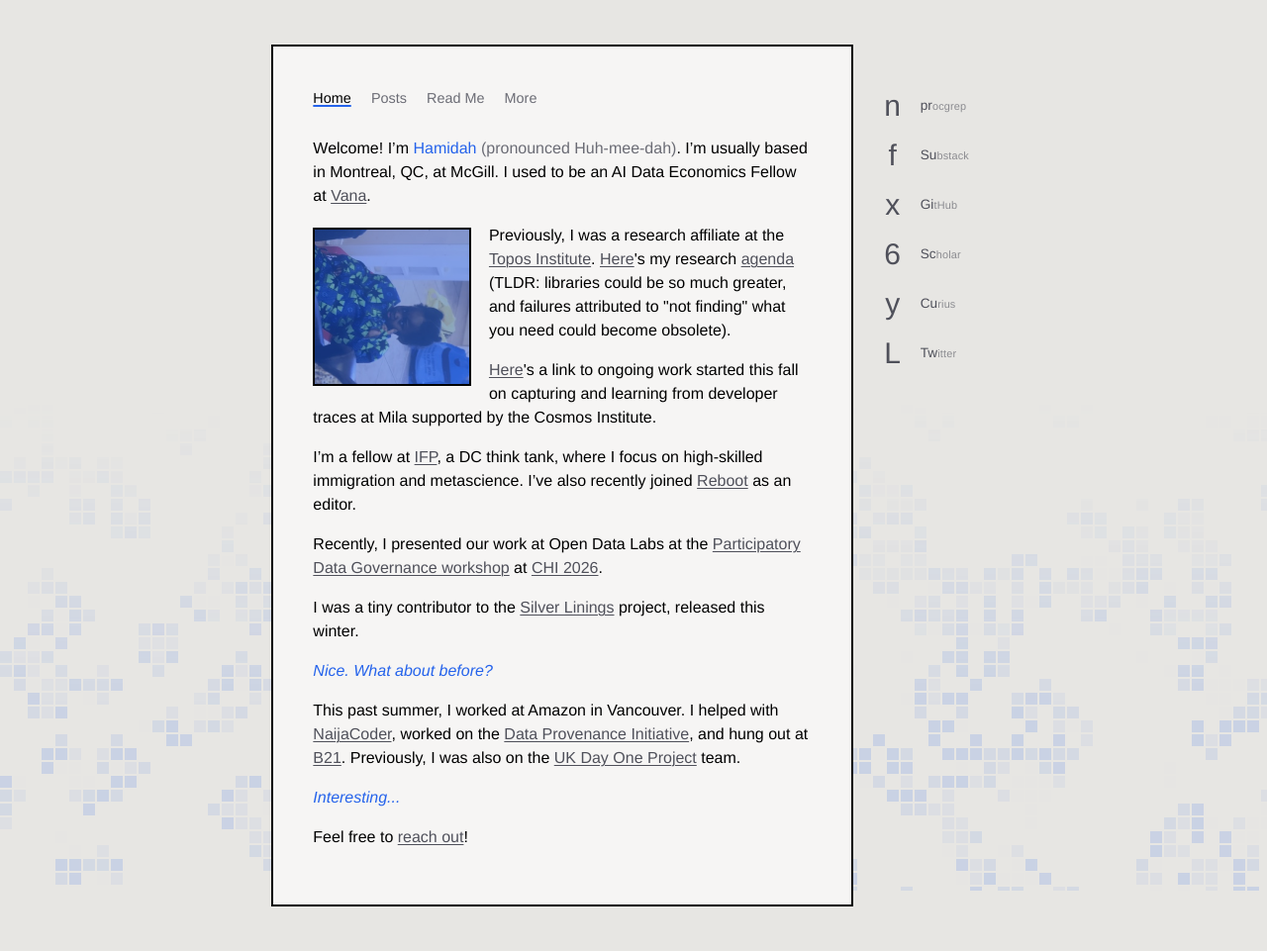
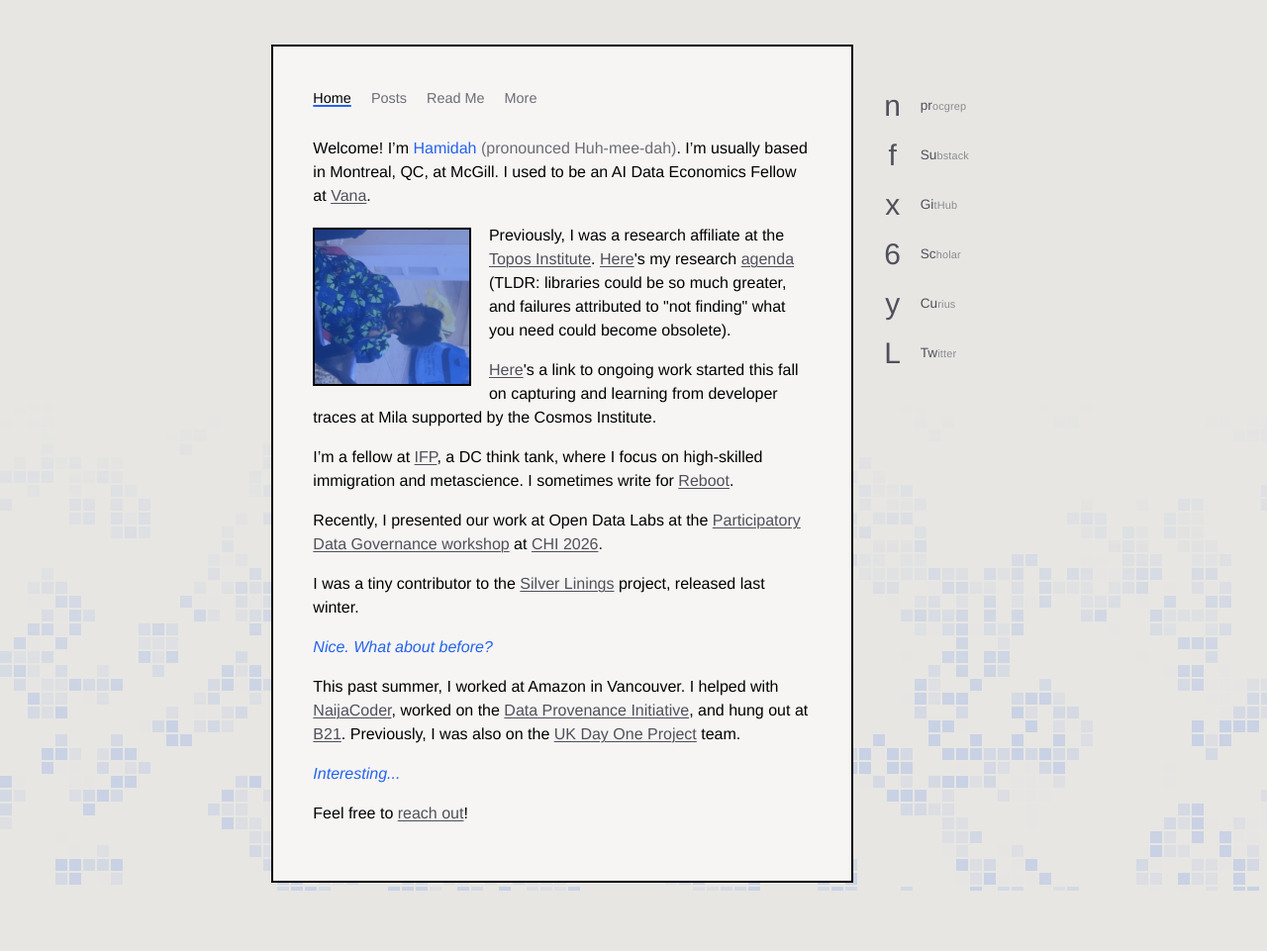
Before and after one commit to hamidahoderinwale/hamidahoderinwale.github.io, a Jekyll site: the page index.html, which Jekyll copies as it is, in a window 1280 px wide. Shown: the whole page at 99% size. Built offline with Jekyll 4.4.1, drawn with Linux system fonts in a browser that asks for light colours; some web fonts are replaced; after the commit the page ends 937 px from its top, so only the background shows below that.

Commit message:
Compact inline rail on narrow screens; copy: released last winter, sometimes write for Reboot
Co-Authored-By: Claude Fable 5.1 <noreply@anthropic.com>

```diff
--- a/index.html
+++ b/index.html
@@ -36,9 +36,9 @@
   </figure>
   <p> Previously, I was a research affiliate at the <a href="https://topos.site/" target="_blank" rel="noopener">Topos Institute</a>. <a href="https://topos.institute/blog/2025-02-27-codified-context/" target="_blank" rel="noopener">Here</a>'s my research <a href="https://telemetry-landing.netlify.app/" target="_blank" rel="noopener">agenda</a> (TLDR: libraries could be so much greater, and failures attributed to "not finding" what you need could become obsolete).</p>
   <p><a href="procgrep/">Here</a>'s a link to ongoing work started this fall on capturing and learning from developer traces at Mila supported by the Cosmos Institute.</p>
-  <p>I’m a fellow at <a href="https://progress.institute/author/hamidah-oderinwale/" target="_blank" rel="noopener">IFP</a>, a DC think tank, where I focus on high-skilled immigration and metascience. I’ve also recently joined <a href="https://joinreboot.org/" target="_blank" rel="noopener">Reboot</a> as an editor.</p>
+  <p>I’m a fellow at <a href="https://progress.institute/author/hamidah-oderinwale/" target="_blank" rel="noopener">IFP</a>, a DC think tank, where I focus on high-skilled immigration and metascience. I sometimes write for <a href="https://joinreboot.org/" target="_blank" rel="noopener">Reboot</a>.</p>
   <p>Recently, I presented our work at Open Data Labs at the <a href="https://postanalogue.net/responsible-governance-workshop" target="_blank" rel="noopener">Participatory Data Governance workshop</a> at <a href="https://chi2026.acm.org/" target="_blank" rel="noopener">CHI 2026</a>.</p>
-  <p>I was a tiny contributor to the <a href="https://x.com/RaianyRomanni/status/2016527509131596248" target="_blank" rel="noopener">Silver Linings</a> project, released this winter.</p>
+  <p>I was a tiny contributor to the <a href="https://x.com/RaianyRomanni/status/2016527509131596248" target="_blank" rel="noopener">Silver Linings</a> project, released last winter.</p>
   <p><em class="aside">Nice. What about before?</em></p>
   <p>This past summer, I worked at Amazon in Vancouver. I helped with <a href="https://naijacoder.org" target="_blank" rel="noopener">NaijaCoder</a>, worked on the <a href="https://www.dataprovenance.org/" target="_blank" rel="noopener">Data Provenance Initiative</a>, and hung out at <a href="https://building21.ca" target="_blank" rel="noopener">B21</a>. Previously, I was also on the <a href="https://ukdayone.org" target="_blank" rel="noopener">UK Day One Project</a> team.</p>
   <p><em class="aside">Interesting...</em></p>
--- a/site.css
+++ b/site.css
@@ -299,9 +299,12 @@ a:focus-visible {
         position: static;
         flex-direction: row;
         flex-wrap: wrap;
-        gap: 2px 10px;
+        gap: 0 14px;
         margin: -8px 0 12px -4px;
     }
+    .rail a { min-width: 0; gap: 7px; }
+    /* Inline, the label keeps only its two plain letters so six items fit a row. */
+    .rail .label .cipher { display: none; }
 }
 
 @media (min-width: 62.01em) {
```
